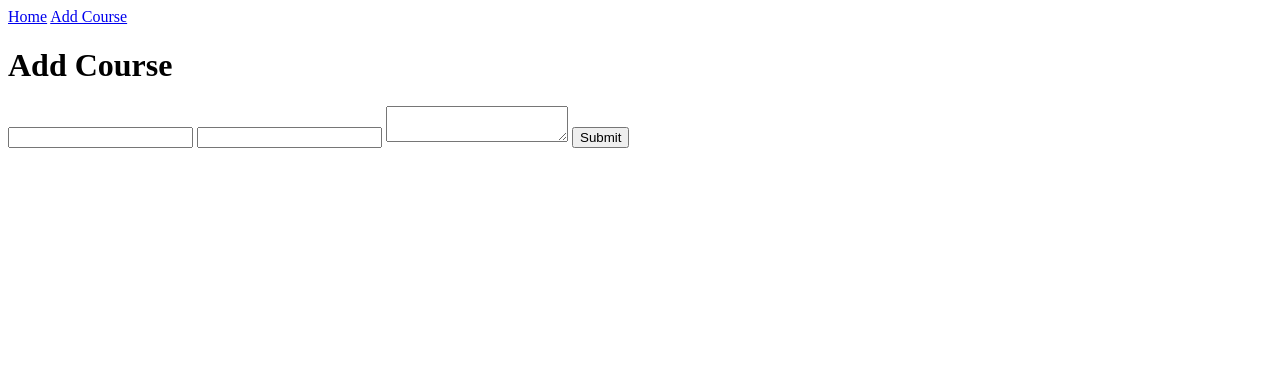
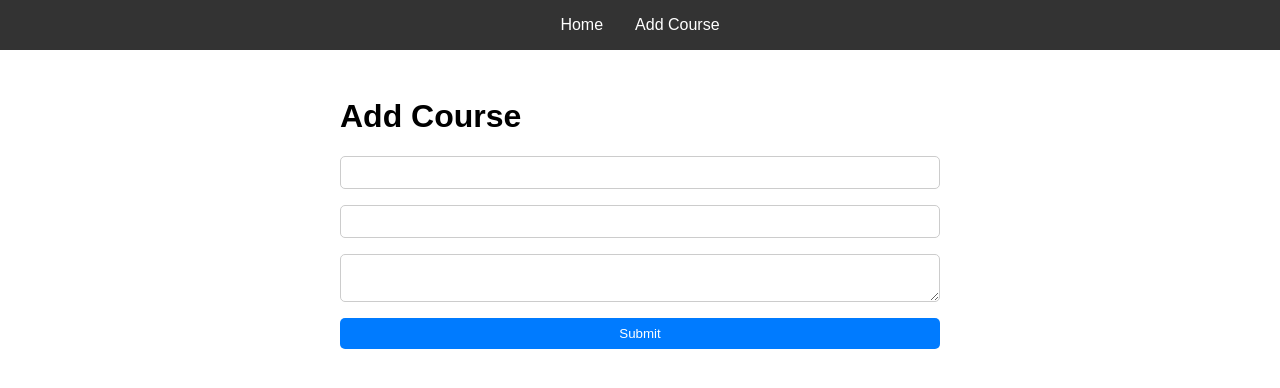
Before and after one commit to skhammari/course_webapp, a PHP site: page /create in a window 1280 px wide. Shown: the top 388 px of the page. Run offline with PHP 8.4, Linux system fonts and the light colour scheme; data that the repository does not hold is empty.

Commit message:
add styles

```diff
--- a/src/views/base.html.twig
+++ b/src/views/base.html.twig
@@ -1,8 +1,106 @@
 <!DOCTYPE html>
 <html>
 <head>
+    <meta charset="UTF-8">
+    <meta name="description" content="Courses">
     <title>{% block title %}{% endblock %}</title>
 </head>
+<style>
+    body {
+        font-family: Arial, sans-serif;
+        margin: 0;
+        padding: 0;
+    }
+
+    nav {
+        background: #333;
+        color: #fff;
+        display: flex;
+        justify-content: center;
+        padding: 1rem;
+    }
+
+    nav a {
+        color: #fff;
+        text-decoration: none;
+        margin: 0 1rem;
+    }
+
+    .content {
+        max-width: 600px;
+        margin: 2rem auto;
+        padding: 1rem;
+    }
+
+    h1, h2 {
+        margin-top: 0;
+    }
+
+    form {
+        display: flex;
+        flex-direction: column;
+    }
+
+    label {
+        margin-bottom: 0.5rem;
+    }
+
+    input, textarea {
+        margin-bottom: 1rem;
+        padding: 0.5rem;
+        border-radius: 5px;
+        border: 1px solid #ccc;
+    }
+
+    button[type="submit"] {
+        background: #007bff;
+        color: #fff;
+        padding: 0.5rem 1rem;
+        border: none;
+        border-radius: 5px;
+        cursor: pointer;
+    }
+
+    .course {
+        background: #f9f9f9;
+        padding: 1rem;
+        margin-bottom: 1rem;
+        border-radius: 5px;
+    }
+
+    /* Zebra striping */
+    .courses tr:nth-child(even) {
+        background: #f2f2f2;
+    }
+
+    /* Borders */
+    .courses td,
+    .courses th {
+        border: 1px solid #ddd;
+    }
+
+    /* Center text */
+    .courses td,
+    .courses th {
+        text-align: center;
+    }
+
+    /* Padding */
+    .courses td,
+    .courses th {
+        padding: 10px;
+    }
+
+    /* Bold header */
+    .courses th {
+        font-weight: bold;
+    }
+
+    /* Row highlight on hover */
+    .courses tr:hover {
+        background: #eee;
+    }
+</style>
 <body>
 
 <nav>
@@ -10,7 +108,9 @@
     <a href="/create">Add Course</a>
 </nav>
 
-{% block content %}{% endblock %}
+<div class="content courses">
+    {% block content %}{% endblock %}
+</div>
 
 </body>
 </html>
--- a/src/views/create.html.twig
+++ b/src/views/create.html.twig
@@ -7,9 +7,9 @@
     <h1>Add Course</h1>
 
     <form method="post" action="/store">
-        <input type="text" name="name">
-        <input type="text" name="instructor">
-        <textarea name="description"></textarea>
+        <input required type="text" name="name">
+        <input required type="text" name="instructor">
+        <textarea required name="description"></textarea>
 
         <button type="submit">Submit</button>
     </form>
--- a/src/views/index.html.twig
+++ b/src/views/index.html.twig
@@ -6,7 +6,6 @@
 
     <h1>Courses</h1>
 
-    <h1>All Courses</h1>
     {% if courses is empty %}
         <p>No courses found</p>
     {% else %}
```
Also changed, not shown: src/views/style.css (added, +61 -0 lines).
